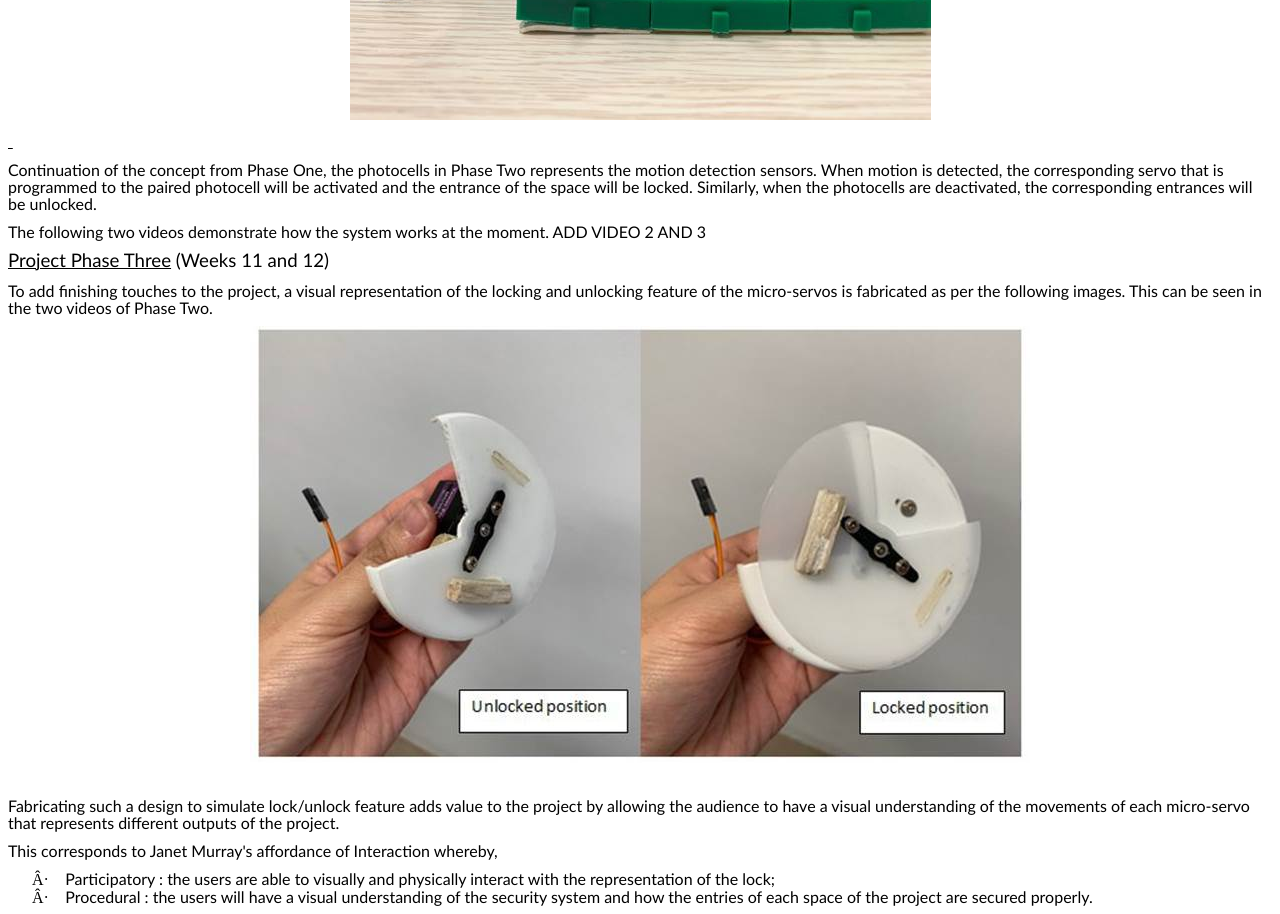
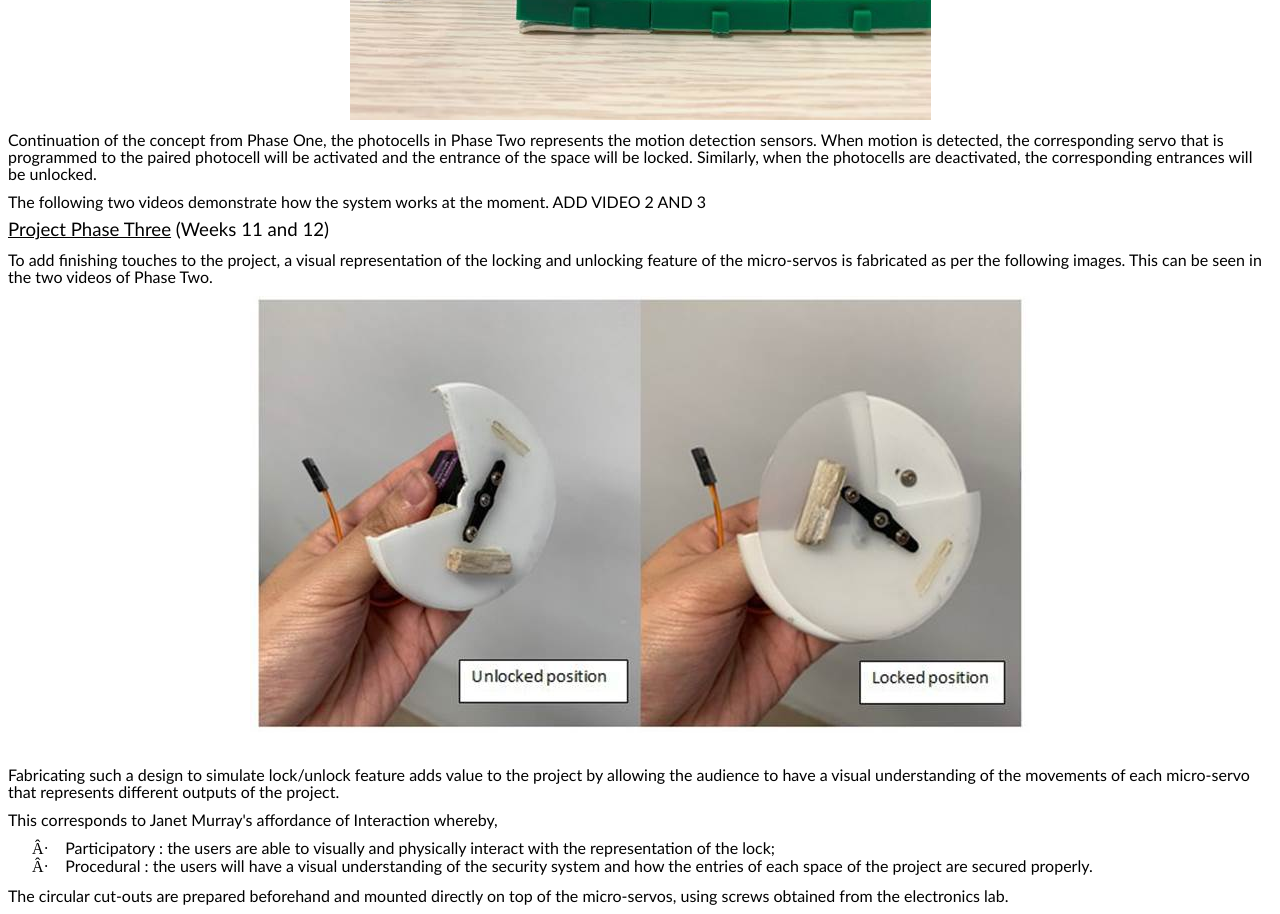
Before and after one commit to alvinlrj/-HomeSecurity, a plain HTML site: page index.html in a window 1280 px wide. Shown: the part 5020-5934 px from the top of the page. Drawn offline with Linux system fonts and the light colour scheme.

Commit message:
Update index.html

```diff
--- a/index.html
+++ b/index.html
@@ -1954,8 +1954,7 @@ src="Final%20Final%20Project_files/image010.jpg" v:shapes="Picture_x0020_38"><![
 </v:shape><![endif]--><![if !vml]><img width=581 height=436
 src="Final%20Final%20Project_files/image012.jpg" v:shapes="Picture_x0020_31"><![endif]></span></p>
 
-<p class=MsoNormal><u><span style='font-size:14.0pt;line-height:107%'><o:p><span
- style='text-decoration:none'>&nbsp;</span></o:p></span></u></p>
+
 <p class=MsoNormal><span style='font-size:12.0pt;mso-bidi-font-size:11.0pt;
 line-height:107%'>Continuation of the concept from Phase One, the photocells in
 Phase Two represents the motion detection sensors. When motion is detected, the
```
